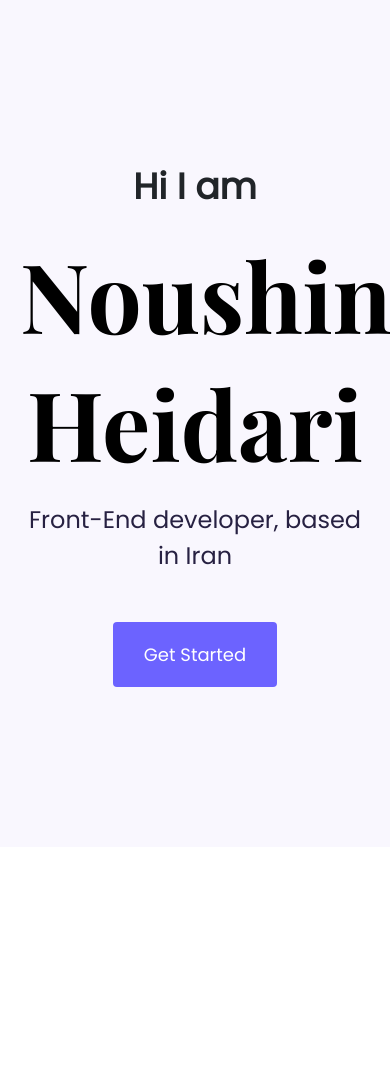
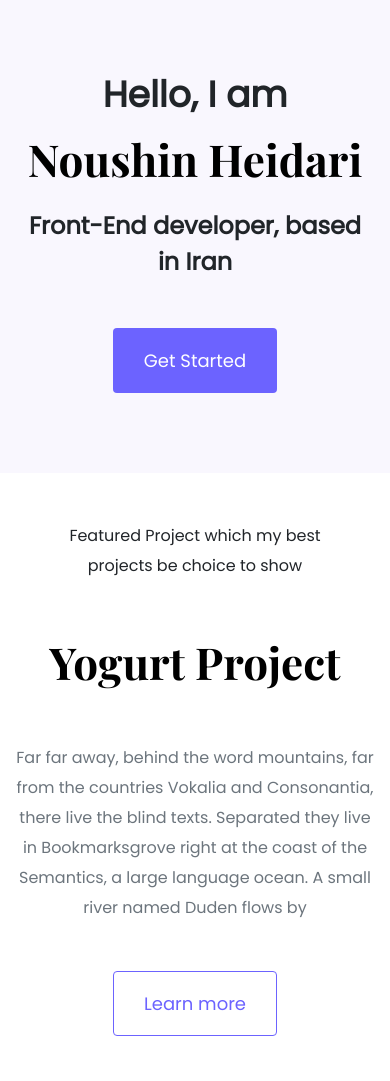
Before and after one commit to noush-in/portfolio-project-4, a plain HTML site: page index.html in a window 390 px wide. Shown: the top 1081 px of the page. Before the commit the page ends 847 px from the top, so only its background shows below. Drawn offline with nearby package versions, Linux system fonts and the light colour scheme.

Commit message:
integrated homepage content design

```diff
--- a/index.html
+++ b/index.html
@@ -32,12 +32,68 @@
 	</head>
 	<body>
 		<div class="hero">
-<p>Hi I am </p>
+			<p>Hello, I am</p>
 			<h1>Noushin Heidari</h1>
 			<h2 class="mb-5 mt-3">Front-End developer, based in Iran</h2>
 			<div>
 				<a href="#" class="btn btn-branding">Get Started</a>
 			</div>
 		</div>
+		<p class="m-5 text-center">
+			Featured Project which my best projects be choice to show
+		</p>
+		<div class="container">
+			<div class="row mb-5">
+				<div class="col d-none d-lg-block">
+					<img src="images/yogurt.png" alt="yogurt-app" class="img-fluid" />
+				</div>
+				<div class="col ">
+					<div class="project-description">
+						<h2 class="mb-5">Yogurt Project</h2>
+						<p class="mb-5 text-muted">
+							Far far away, behind the word mountains, far from the countries
+							Vokalia and Consonantia, there live the blind texts. Separated
+							they live in Bookmarksgrove right at the coast of the Semantics, a
+							large language ocean. A small river named Duden flows by
+						</p>
+						<a href="#" class="btn btn-branding-outline">Learn more</a>
+					</div>
+				</div>
+			</div>
+			<div class="row mb-5">
+				<div class="col ">
+					<div class="project-description">
+						<h2 class="mb-5">Weather App</h2>
+						<p class="mb-5 text-muted">
+							Far far away, behind the word mountains, far from the countries
+							Vokalia and Consonantia, there live the blind texts. Separated
+							they live in Bookmarksgrove right at the coast of the Semantics, a
+							large language ocean. A small river named Duden flows by
+						</p>
+						<a href="#" class="btn btn-branding-outline">Learn more</a>
+					</div>
+				</div>
+					<div class="col d-none d-lg-block">
+					<img src="images/weather.png" alt="weather-app" class="img-fluid" />
+				</div>
+			</div>
+			<div class="row mb-5">
+				<div class="col d-none d-lg-block">
+					<img src="images/dictionary.png" alt="dictionary-app" class="img-fluid" />
+				</div>
+				<div class="col ">
+					<div class="project-description">
+						<h2 class="mb-5">Dictionary App</h2>
+						<p class="mb-5 text-muted">
+							Far far away, behind the word mountains, far from the countries
+							Vokalia and Consonantia, there live the blind texts. Separated
+							they live in Bookmarksgrove right at the coast of the Semantics, a
+							large language ocean. A small river named Duden flows by
+						</p>
+						<a href="#" class="btn btn-branding-outline">Learn more</a>
+					</div>
+				</div>
+			</div>
+		</div>
 	</body>
 </html>
--- a/src/style.css
+++ b/src/style.css
@@ -1,46 +1,93 @@
-:root{
-  --primary-color:#F9F7FE;
-  --secondory-color:#272142;
-  --heading-font:'Playfair Display', serif;
-  --default-font:'Poppins', sans-serif;
+/** @format */
 
+:root {
+	--branding-color:#6c63ff;
+	--primary-color: #f9f7fe;
+	--secondory-color: #272142;
+	--heading-font: "Playfair Display", serif;
+	--default-font: "Poppins", sans-serif;
 }
-body{
+body {
 	font-family: var(--default-font);
 }
-
-h1{
+h1,
+h2,
+h3,
+h4,
+h5,
+h6 {
+	font-family: var(--heading-font);
+	font-weight: bold;
+	color: #000000;
+}
+h1 {
 	font-family: var(--heading-font);
 	font-weight: bold;
 	font-weight: bold;
 	font-size: 96px;
 	line-height: 128px;
 	color: #000000;
-
 }
-.hero h2{
+h2 {
+	font-size: 64px;
+	line-height: 1.5;
+}
+p {
+	font-size: 16px;
+	line-height: 30px;
+}
+.hero h2 {
 	font-family: var(--default-font);
 	font-size: 24px;
 	line-height: 36px;
-  color: #272142;
+	color: var(--secondary-color);
 }
-.hero p{
+.hero p {
 	font-family: var(--default-font);
 	font-size: 36px;
-  font-weight: 700;
-  line-height: 54px;
+	font-weight: bold;
+	line-height: 30px;
+	color: var(--secondary-color);
 }
-.hero{
+.hero {
 	text-align: center;
 	padding: 160px 20px;
 	background-color: var(--primary-color);
 }
-.btn-branding{
+.btn-branding {
 	font-family: var(--default-font);
 	font-size: 18px;
 	line-height: 27px;
-  color: #FFFFFF;
-  background-color: #6C63FF;
+	color: #ffffff;
+	background-color:var(--branding-color);
 	border-radius: 4px;
 	padding: 18px 30px;
 }
+.btn-branding-outline {
+	border: 1px solid var(--branding-color);
+	border-radius: 4px;
+	padding: 18px 30px;
+	font-family: var(--default-font);
+	font-size: 18px;
+	line-height: 27px;
+	color:var(--branding-color);
+}
+.project-description{
+	padding: 120px 60px;
+}
+@media(max-width:900px){
+	h1{
+		font-size: 44px;
+		line-height: 1.5;
+	}
+	h2{
+		font-size: 44px;
+	}
+	.hero{
+		padding: 80px 20px;
+	}
+	.project-description{
+		padding: 0;
+		text-align: center;
+	}
+}
```
Also changed, not shown: images/dictionary.png (added), images/weather.png (added), images/yogurt.png (added). Lines whose indentation alone changed are shown as unchanged.
